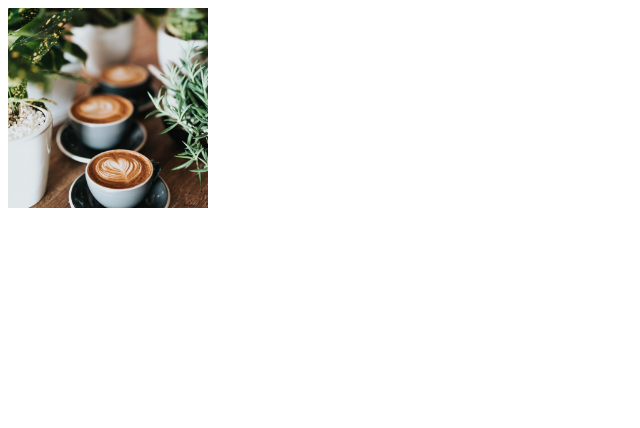
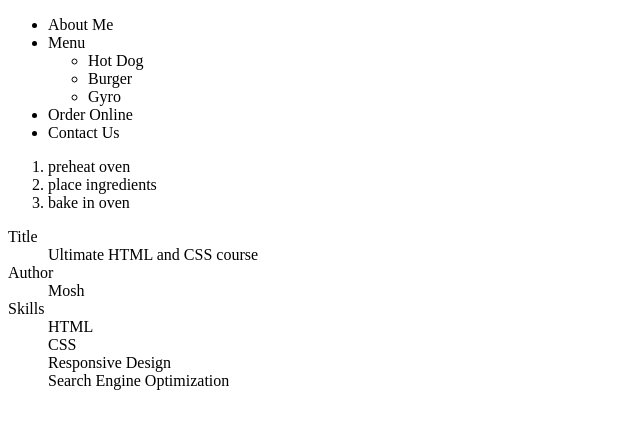
Before and after one commit to Thieveryshoe/html-css-basics, a plain HTML site: page index.html in a window 1280 px wide. Shown: the whole page, without its empty margins (0-640 px from the left). Drawn offline with Linux system fonts and the light colour scheme.

Commit message:
List Examples

```diff
--- a/index.html
+++ b/index.html
@@ -5,15 +5,42 @@
   <meta http-equiv="X-UA-Compatible" content="IE=edge">
   <meta name="viewport" content="width=device-width, initial-scale=1.0">
   <title>Document</title>
-  <style>
-    img {
-      width: 200px;
-      height: 200px;
-      object-fit: cover;
-    }
-  </style>
 </head>
 <body>
-  <img src="images/coffeeCups.jpg" alt="three coffee cups on table">
+  <ul> <!--unordered lists: use bullets-->
+    <li>About Me</li>
+    <li>Menu</li>
+      <ul>
+        <li>Hot Dog</li>
+        <li>Burger</li>
+        <li>Gyro</li>
+      </ul>
+    <li>Order Online</li>
+    <li>Contact Us</li>
+  </ul>
+  <p></p>
+  <p></p>
+  <p></p>
+  <ol> <!--ordered lists: use numbers-->
+    <li>preheat oven</li>
+    <li>place ingredients</li>
+    <li>bake in oven</li>
+  </ol>
+  <p></p>
+  <p></p>
+  <p></p>
+  <dl> <!--description lists: display metadata about something, style it as you like -->
+    <dt>Title</dt>
+    <dd>Ultimate HTML and CSS course</dd>
+    <dt>Author</dt>
+    <dd>Mosh</dd>
+    <dt>Skills
+      <dd>HTML</dd>
+      <dd>CSS</dd>
+      <dd>Responsive Design</dd>
+      <dd>Search Engine Optimization</dd>
+    </dt>
+  </dl>
+
 </body>
 </html>
```
